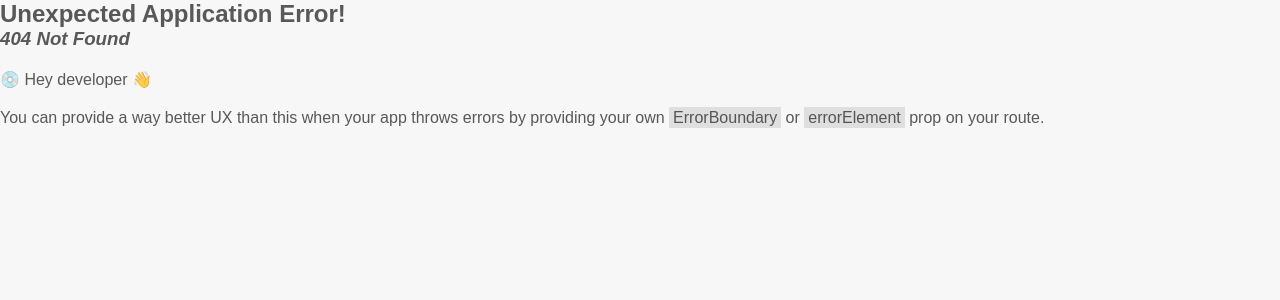
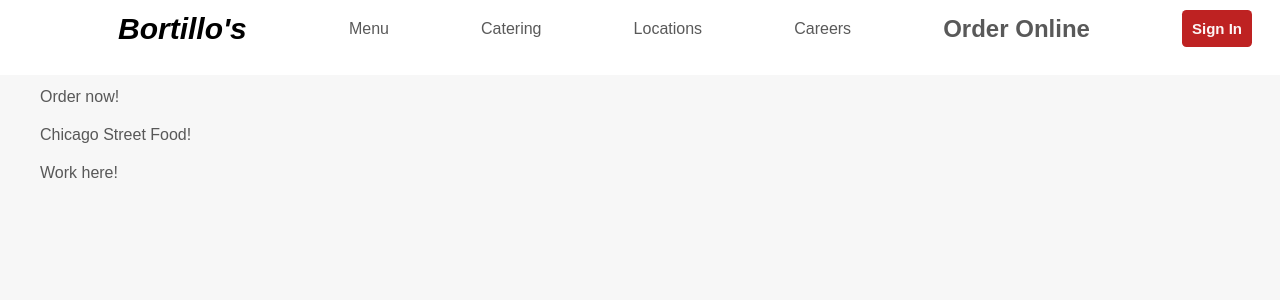
Before and after one commit to ConnorGIT5/Bortillos, a React (Create React App) app: page /Index in a window 1280 px wide. Before the commit this address had no page. Shown: the top 300 px of the page. Built offline with nearby package versions, Linux system fonts and the light colour scheme.

Commit message:
some changes to the route has been made

```diff
--- a/src/App.js
+++ b/src/App.js
@@ -1,22 +1,31 @@
 import { createBrowserRouter, Route, createRoutesFromElements, RouterProvider} from "react-router-dom";
 
 // pages imports
-import Home from './pages/Home'
-import About from './pages/About'
+import Home from './pages/TakeoutStart'
+import LandingPage from './pages/LandingPage'
 import SignIn from './pages/SignIn'
 
 // layout imports
-import RootLayout from "./layouts/RootLayout";
+import OrderRootLayout from "./layouts/OrderRootLayout";
 import Cart from './components/Cart'
+import LandingPageLayout from "./layouts/LandingPageLayout";
+import EmptyLayout from "./layouts/EmptyLayout";
+import TakeoutStart from "./pages/TakeoutStart";
 
 const router = createBrowserRouter(
   createRoutesFromElements(
-    <Route path = "/" element={<RootLayout />}>
-      <Route index element={<Home />}/>
-      <Route path = "about" element={<About />}/>
+    <Route path = "/" element={<OrderRootLayout />}>
+      <Route index element={<TakeoutStart />}/>
       <Route path = "SignIn" element={<SignIn />}/>
       <Route path = "Cart" element={<Cart />}/>
-  </Route>
+      <Route path = "Index" element ={<LandingPageLayout />}> // this should go to a new domain
+        <Route path ="Menu"/>
+        <Route path ="Catering"/>
+        <Route path ="Locations"/>
+        <Route path ="Careers"/>
+      </Route>
+    </Route>
+
   )
 )
 
--- a/src/index.css
+++ b/src/index.css
@@ -89,13 +89,13 @@
 }
 
 /* HOME COMPONENT ______ HOME COMPONENT ______ HOME COMPONENT ______ */
-.home {
+.takeoutStart {
   padding: 20px;
 }
 
 /* Start Order button */
 
-.home button {
+.takeoutStart button {
   border-style: solid;
   border-color: rgb(165, 165, 165);
   border-width: 1px;
@@ -108,11 +108,11 @@
   font-weight: bold;
   font-size: 18px;
 }
-.home button:hover {
+.takeoutStart button:hover {
   background-color: rgb(240, 240, 240);
   box-shadow: 0px 0px 6px 0px #888888;
 }
-.home button:active {
+.takeoutStart button:active {
   box-shadow: 0px 0px 6px 0px #888888 inset;
   background-color: rgb(240, 240, 240);
   transform: translateY(2px);
--- /dev/null
+++ b/src/layouts/EmptyLayout.js
@@ -0,0 +1,13 @@
+import React from 'react'
+
+import { Outlet } from 'react-router-dom'
+
+export default function EmptyLayout() {
+  return (
+    <div>
+
+
+        <Outlet />
+    </div>
+  )
+}
--- /dev/null
+++ b/src/layouts/LandingPageLayout.js
@@ -0,0 +1,36 @@
+import React from 'react'
+
+import { Outlet, NavLink } from 'react-router-dom'
+
+import home_icon from '../icons/home.png';
+
+
+export default function LandingPageLayout() {
+    return (
+        <div class="landingPage-layout">
+
+      <nav>
+        <header class="bortillos-header">
+          <NavLink to ="/index"><h1><i>Bortillo's</i></h1></NavLink>
+          <NavLink to="menu">Menu</NavLink>
+          <NavLink to="catering">Catering</NavLink>
+          <NavLink to="locations">Locations</NavLink>
+          <NavLink to="careers">Careers</NavLink>
+          <NavLink to="/"><h2>Order Online</h2></NavLink>
+          <NavLink to ="/signin"><button>Sign In</button></NavLink>
+
+        </header>
+      </nav>
+
+            <h2>Landing Page!</h2>
+            <p>Order now!</p>
+            <p>Chicago Street Food!</p>
+            <p>Work here!</p>
+
+
+            <Outlet />
+
+        </div>
+
+    )
+}
--- a/src/layouts/RootLayout.js
+++ b/src/layouts/OrderRootLayout.js
@@ -3,13 +3,13 @@
 
 import home_icon from '../icons/home.png';
 
-export default function RoutLayout() {
+export default function OrderRoutLayout() {
   return (
     <div className="root-layout">
       <nav>
         <header class="bortillos-header">
           <NavLink to = "/"><img src={home_icon} alt="home"/></NavLink>
-          <NavLink to ="About"><h1><i>Bortillo's</i></h1></NavLink>
+          <NavLink to ="index"><h1><i>Bortillo's</i></h1></NavLink>
           <div id ="duo_link">
             <NavLink to ="SignIn"><button>Sign In</button></NavLink>
             <NavLink to ="Cart"><button>Cart</button></NavLink>
--- a/src/pages/Home.js
+++ b/src/pages/LandingPage.js
@@ -1,8 +1,9 @@
-export default function Home() {
+export default function LandingPage() {
     return (
-        <div className="home">
+        <div className="landingPage">
             <br/><br/><br/><br/>
-            <h2>This is a test home component</h2>
+            <h2>This is a test "about page" component. Bortillos doesn't have an about page in their top nav bar.</h2>
+            <h3>Maybe have a blog somewhere here</h3>
             <p>Lorem ipsum dolor sit amet consectetur adipisicing elit. Illo consequuntur, voluptas et quod magni molestiae aperiam itaque officiis? Fuga nisi reiciendis sapiente quasi dicta eius, minus, necessitatibus odio error nobis commodi, amet inventore voluptatem! Ea!
 
             </p>
@@ -12,11 +13,6 @@
             <p>Lorem ipsum dolor sit amet consectetur adipisicing elit. Illo consequuntur, voluptas et quod magni molestiae aperiam itaque officiis? Fuga nisi reiciendis sapiente quasi dicta eius, minus, necessitatibus odio error nobis commodi, amet inventore voluptatem! Ea!
 
             </p>
-
-            <button><pre id='button_text'>Start Order   {'>'}  </pre></button>
-            <h1>This is a debug test</h1>
-            <br /><br /><br /><br /><br /><br /><br /><br /><br /><br /><br /><br /><br /><br /><br /><br /><br /><br /><br /><br /><br /><br /><br /><br /><br /><br /><br /><br /><br /><br /><br /><br /><br />
         </div>
-
     )
 }
--- a/src/pages/About.js
+++ b/src/pages/TakeoutStart.js
@@ -1,9 +1,8 @@
-export default function About() {
+export default function TakeoutStart() {
     return (
-        <div className="about">
+        <div className="takeoutStart">
             <br/><br/><br/><br/>
-            <h2>This is a test "about page" component. Bortillos doesn't have an about page in their top nav bar.</h2>
-            <h3>Maybe have a blog somewhere here</h3>
+            <h2>This is the takeoutStart component</h2>
             <p>Lorem ipsum dolor sit amet consectetur adipisicing elit. Illo consequuntur, voluptas et quod magni molestiae aperiam itaque officiis? Fuga nisi reiciendis sapiente quasi dicta eius, minus, necessitatibus odio error nobis commodi, amet inventore voluptatem! Ea!
 
             </p>
@@ -13,6 +12,11 @@
             <p>Lorem ipsum dolor sit amet consectetur adipisicing elit. Illo consequuntur, voluptas et quod magni molestiae aperiam itaque officiis? Fuga nisi reiciendis sapiente quasi dicta eius, minus, necessitatibus odio error nobis commodi, amet inventore voluptatem! Ea!
 
             </p>
+
+            <button><pre id='button_text'>Start Order   {'>'}  </pre></button>
+            <h1>This is a debug test 2</h1>
+            <br /><br /><br /><br /><br /><br /><br /><br /><br /><br /><br /><br /><br /><br /><br /><br /><br /><br /><br /><br /><br /><br /><br /><br /><br /><br /><br /><br /><br /><br /><br /><br /><br />
         </div>
+
     )
 }
```
